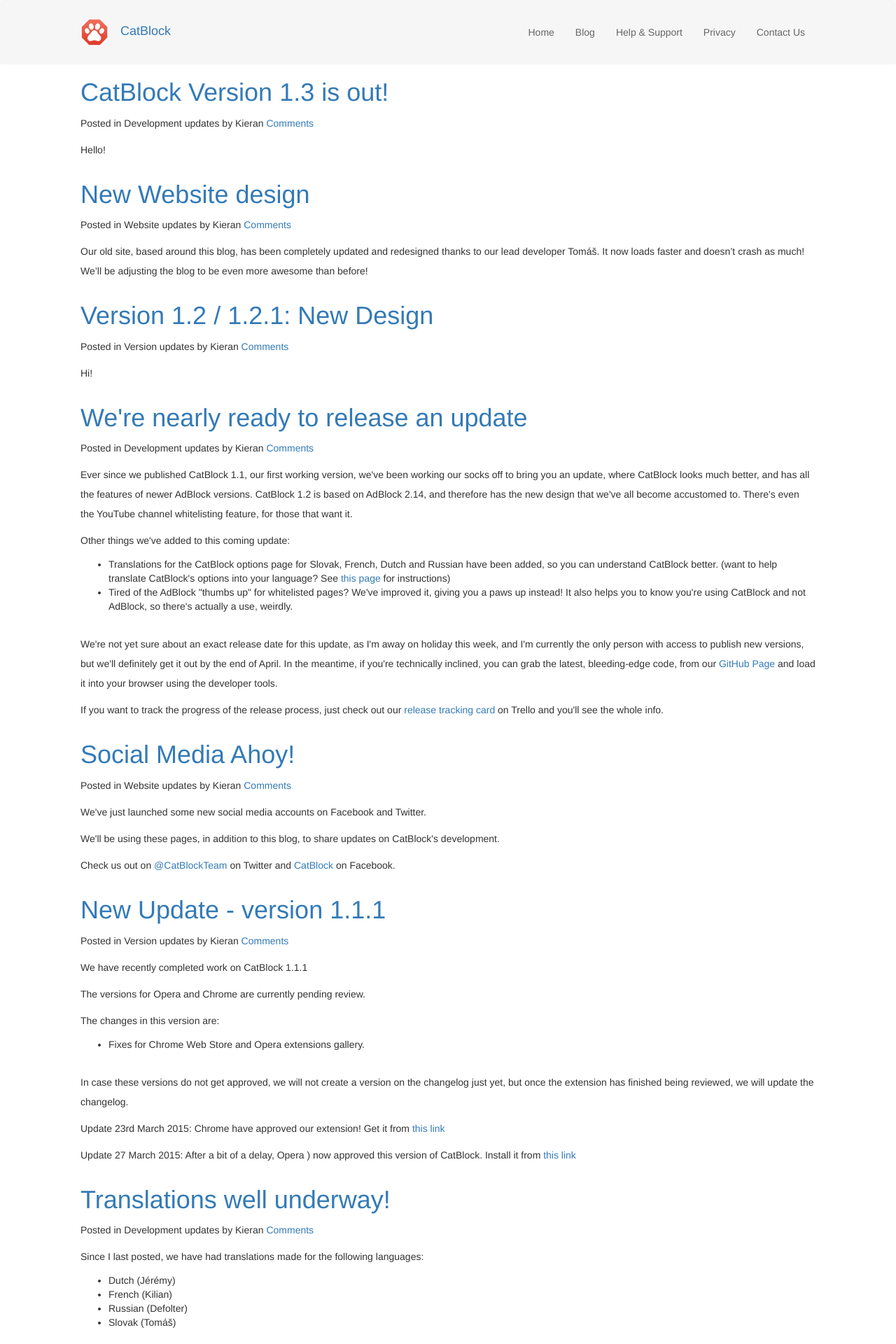
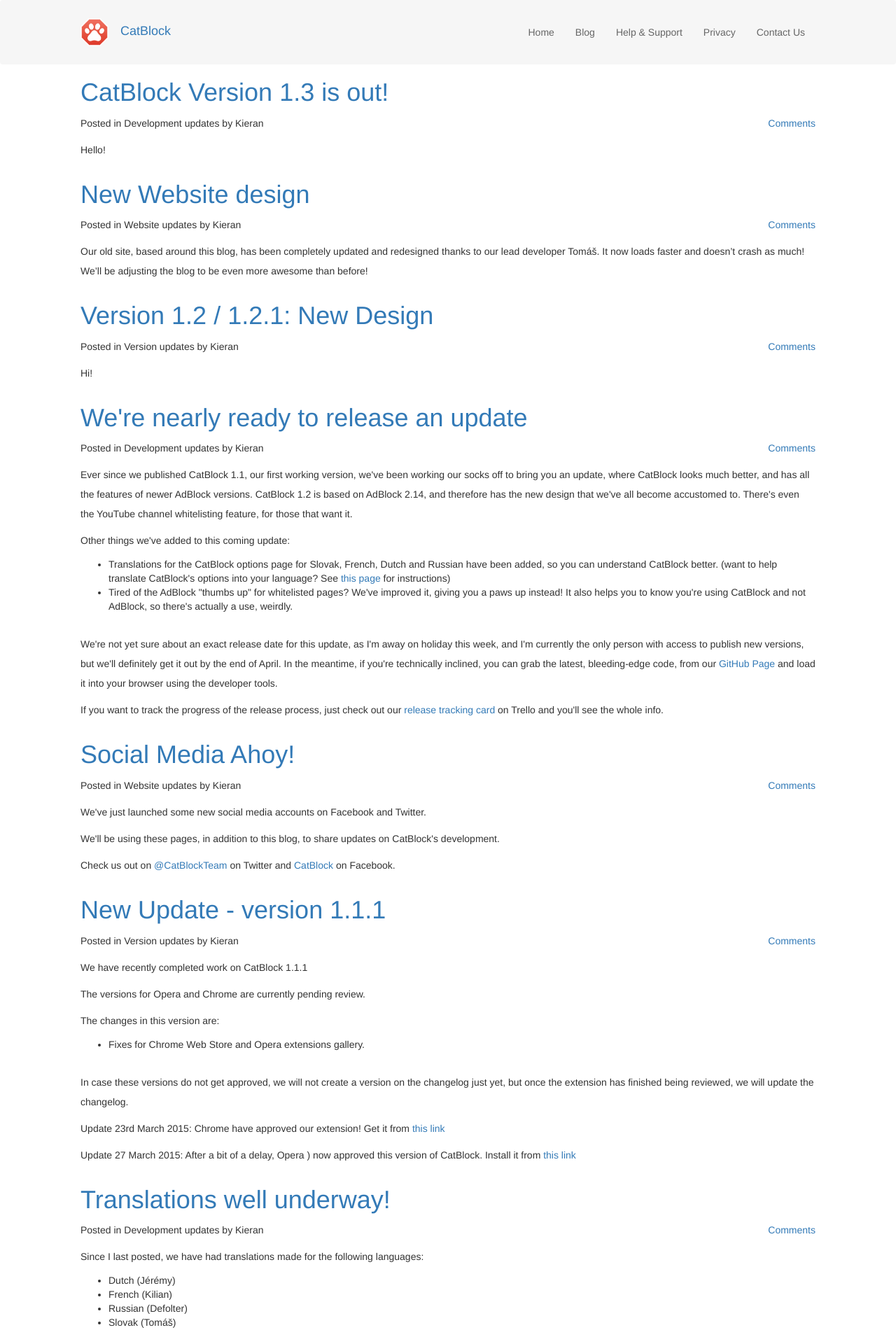
Before and after one commit to CatBlock/catblock.github.io, a Jekyll site: the page built from blog/index.html, in a window 1280 px wide. Shown: the top 1920 px of the page at 70% size. Built offline with Jekyll 4.4.1, drawn with Linux system fonts in a browser that asks for light colours; nearby versions of some CDN libraries; comment, search, counter and statistics services are not loaded.

Commit message:
Move the comments count to the right-hand-side

```diff
--- a/blog/index.html
+++ b/blog/index.html
@@ -17,7 +17,7 @@
             <span class="post_author">
                 by {{post.author.display_name}}
             </span><!-- .post_author -->
-            <span class="post_comments">
+            <span class="post_comments_count">
               <a href="{{post.url}}#disqus-thread">Comments</a>
             </span>
           </p>
```
